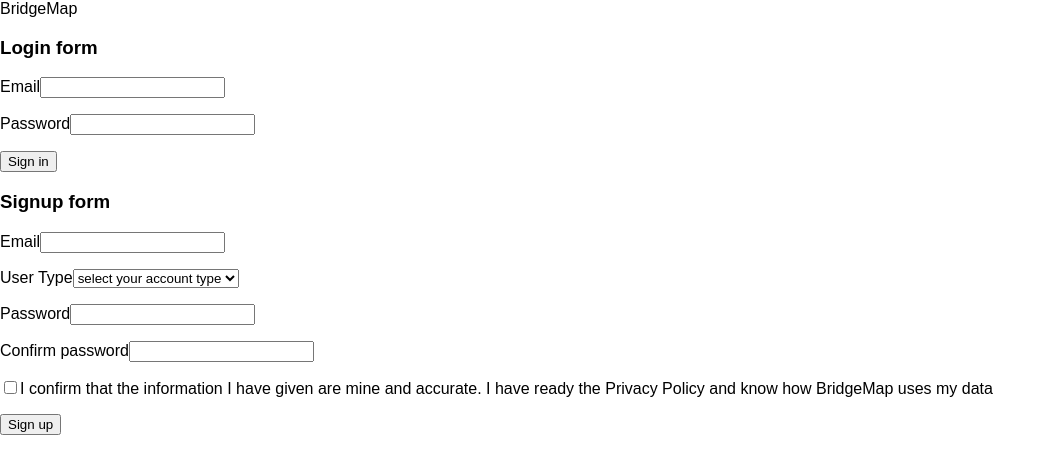
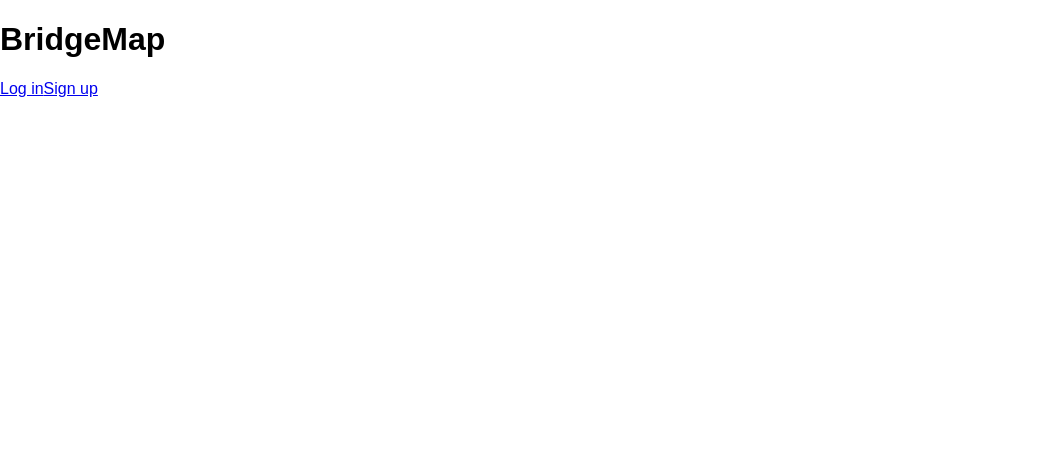
Before and after one commit to Gbaja/BridgeMapApp, a React (Create React App) app: page / in a window 1280 px wide. Shown: the top 474 px of the page, without its empty margins (0-1056 px from the left). Built offline with nearby package versions, Linux system fonts and the light colour scheme.

Commit message:
Added Home page and react-router-dom
Added basic component for Home. Added react-router-dom for easy navigation
and switching between pages.

```diff
--- a/src/components/App.js
+++ b/src/components/App.js
@@ -1,17 +1,21 @@
 import React, { Component } from 'react';
+import { BrowserRouter as Router, Route, Switch } from "react-router-dom";
 
 import LoginContainer from './Login/Login_Container';
 import SignupContainer from './Signup/Signup_Container';
+import Home from './Home/Home';
 
 class App extends Component {
 
   render() {
     return (
-      <div className="App">
-       BridgeMap
-       <LoginContainer />
-       <SignupContainer/>
-      </div>
+      <Router>
+        <Switch>
+          <Route exact path="/login" component={LoginContainer} />
+          <Route exact path="/signup" component={SignupContainer} />
+          <Route exact path="/" component={Home} />
+        </Switch>
+      </Router>
     );
   }
 }
--- /dev/null
+++ b/src/components/Home/Home.js
@@ -0,0 +1,14 @@
+import React from 'react';
+import {Link} from 'react-router-dom'
+
+const Home = () => {
+  return (
+    <div>
+      <h1>BridgeMap</h1>
+      <Link to="/login">Log in</Link>
+      <Link to="signup">Sign up</Link>
+    </div>
+  )
+}
+
+export default Home
```
